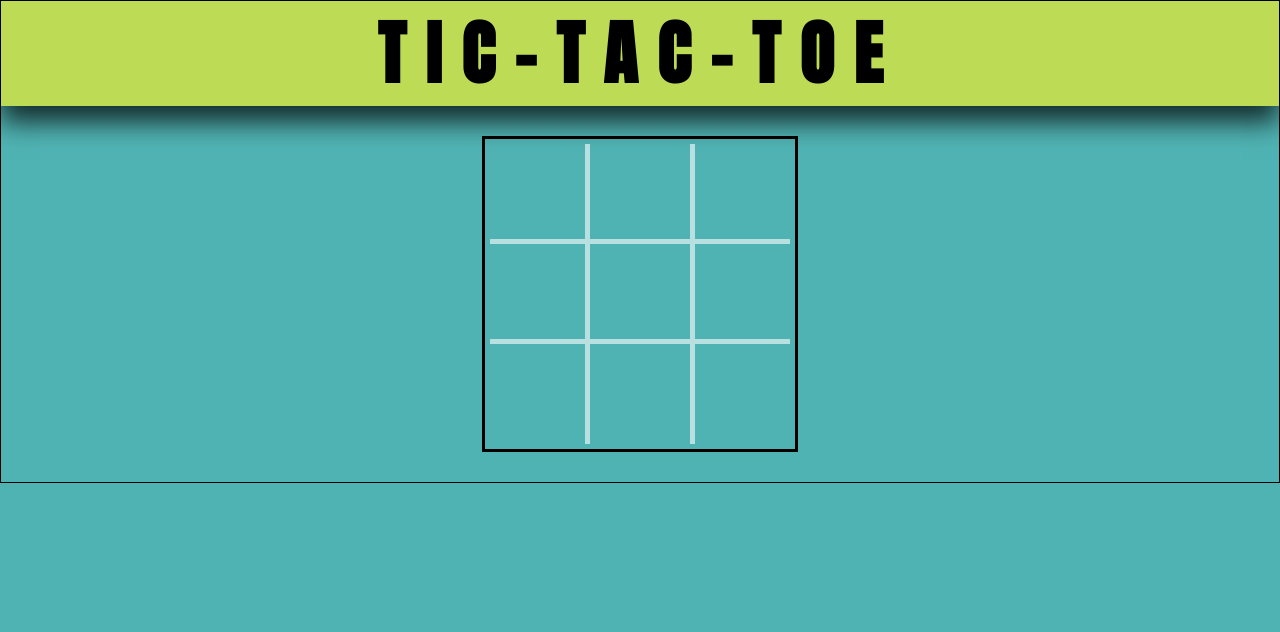
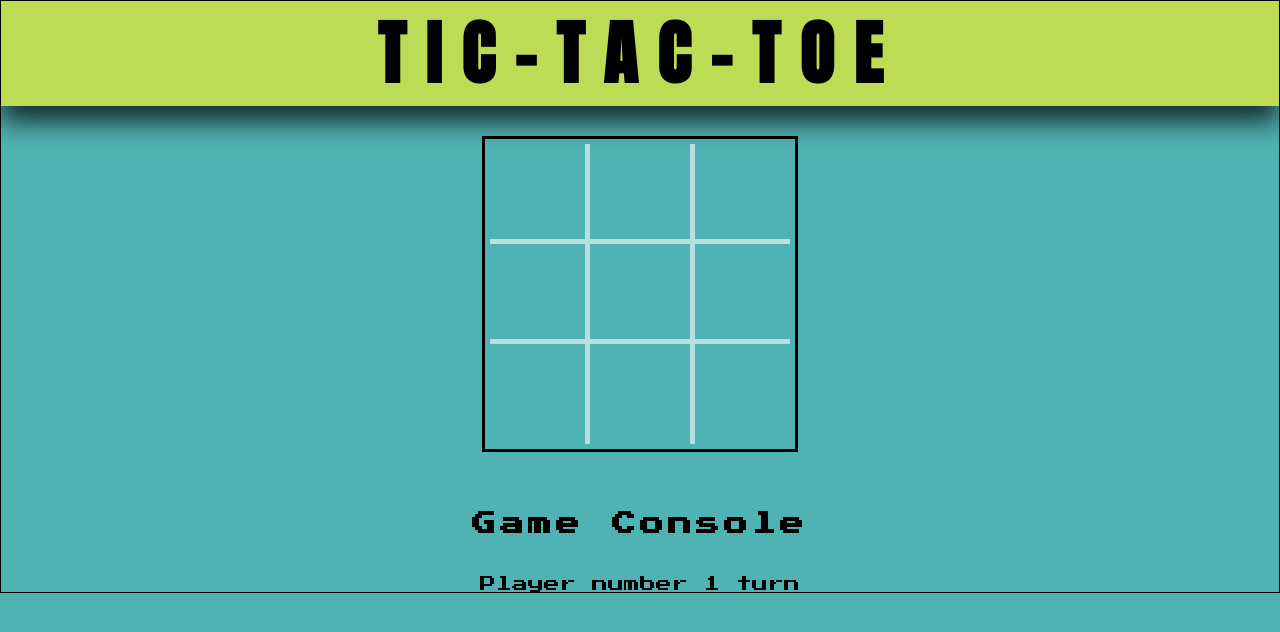
Before and after one commit to Regnar110/react-tictactoe, a React (Create React App) app: page / in a window 1280 px wide. Shown: the top 632 px of the page. Built offline with nearby package versions, Linux system fonts and the light colour scheme.

Commit message:
added game console

```diff
--- a/src/App.js
+++ b/src/App.js
@@ -1,6 +1,7 @@
 import React, {Component, Fragment} from 'react';
 import Board from './Board.js';
 import {squares} from './squares-object.js';
+import GameConsole from './GameConsole.js';
 
 class App extends Component {
     constructor() {
@@ -8,7 +9,8 @@ class App extends Component {
         this.state = {
             player: 1, // 1 to gracz nr 2 to gracz nr  - stan kontrolujący kolejkę
             squares: squares, // tablica w której każda pozycja odpowiada jednemu kwadratowi na planszy [sq1, sq2, sq3 itd]. Posłuży ona do tego aby wyłonić zwycięzcę gry oraz do implementacji elementów do komponentu square oraz do generowania kwadratów na planszy.
-            wrongField: false // kiedy zostanie naciśnięte pełne pole zmieni się na true i na podstawie zmiany tego stanu  zostanie wywołana akcja
+            wrongField: false, // kiedy zostanie naciśnięte pełne pole zmieni się na true i na podstawie zmiany tego stanu  zostanie wywołana akcja
+            winner: 0
         }
     }
 
@@ -24,7 +26,7 @@ class App extends Component {
                     :
                     null;
                 })
-                this.setState({player: 2}, ()=>{ console.log(squares, player)}); // zmiana statusu, umożliwia to przełączanie pomiędzy ruchami gracza X i O
+                this.setState({player: 2}); // zmiana statusu, umożliwia to przełączanie pomiędzy ruchami gracza X i O
             })();
         } else {
             (() => {
@@ -34,23 +36,25 @@ class App extends Component {
                     :
                     null;
                     })
-                this.setState({player: 1}, ()=>{console.log(squares, player)});
+                this.setState({player: 1});
             })()
         }
         }
         if(!event.target.hasChildNodes()){ // warunek powstrzymuje przed zmianą kolejki gdy naciśnie się pełne pole
             fieldFree();
-            this.setState({wrongField: false})
+            this.setState({wrongField: false}, () => console.log(wrongField))
         } else {
-            this.setState({wrongField: true});
+            this.setState({wrongField: true}, () => console.log(wrongField));
         }
     }
 
     render() {
+        const {player, wrongField} = this.state;
         return(
             <Fragment>
                 <div className='game-header-container'><h1 id='game-header'>TIC-TAC-TOE</h1></div>
                 <Board squaresList={squares} playerMove={this.playerMove}/>
+                <GameConsole turn={player} wrongField={wrongField}/>
             </Fragment>
         )
     }
--- /dev/null
+++ b/src/GameConsole.js
@@ -0,0 +1,21 @@
+import React from 'react';
+import './gameConsole.scss';
+
+const GameConsole = ({turn, wrongField}) => {
+    const wrongFieldCLicked = () => {
+        if(wrongField) {
+            return(
+                <div className='wrongField'>Hey!! This field is full -_-! Go find another one...</div>
+            )
+        }
+    }
+    return(
+        <div className='console-container'>
+            <h2>Game Console</h2>
+            <div className ='player-moving'>Player number {turn} turn</div>
+            {wrongFieldCLicked()}
+        </div>
+    )
+}
+
+export default GameConsole;
--- /dev/null
+++ b/src/gameConsole.scss
@@ -0,0 +1,19 @@
+@import url('https://fonts.googleapis.com/css2?family=Press+Start+2P&display=swap'); // console header
+
+.console-container {
+    margin-top: 60px;
+    text-align: center;
+    font-family: 'Press Start 2P', cursive;
+
+    h2 {
+        letter-spacing: 4px;
+    }
+
+    .player-moving {
+        margin-top: 40px;
+    }
+
+    .wrongField {
+        margin-top: 20px;
+    }
+}
```
Also changed, not shown: 1 other file (tests, documents, lock files or other folders).
